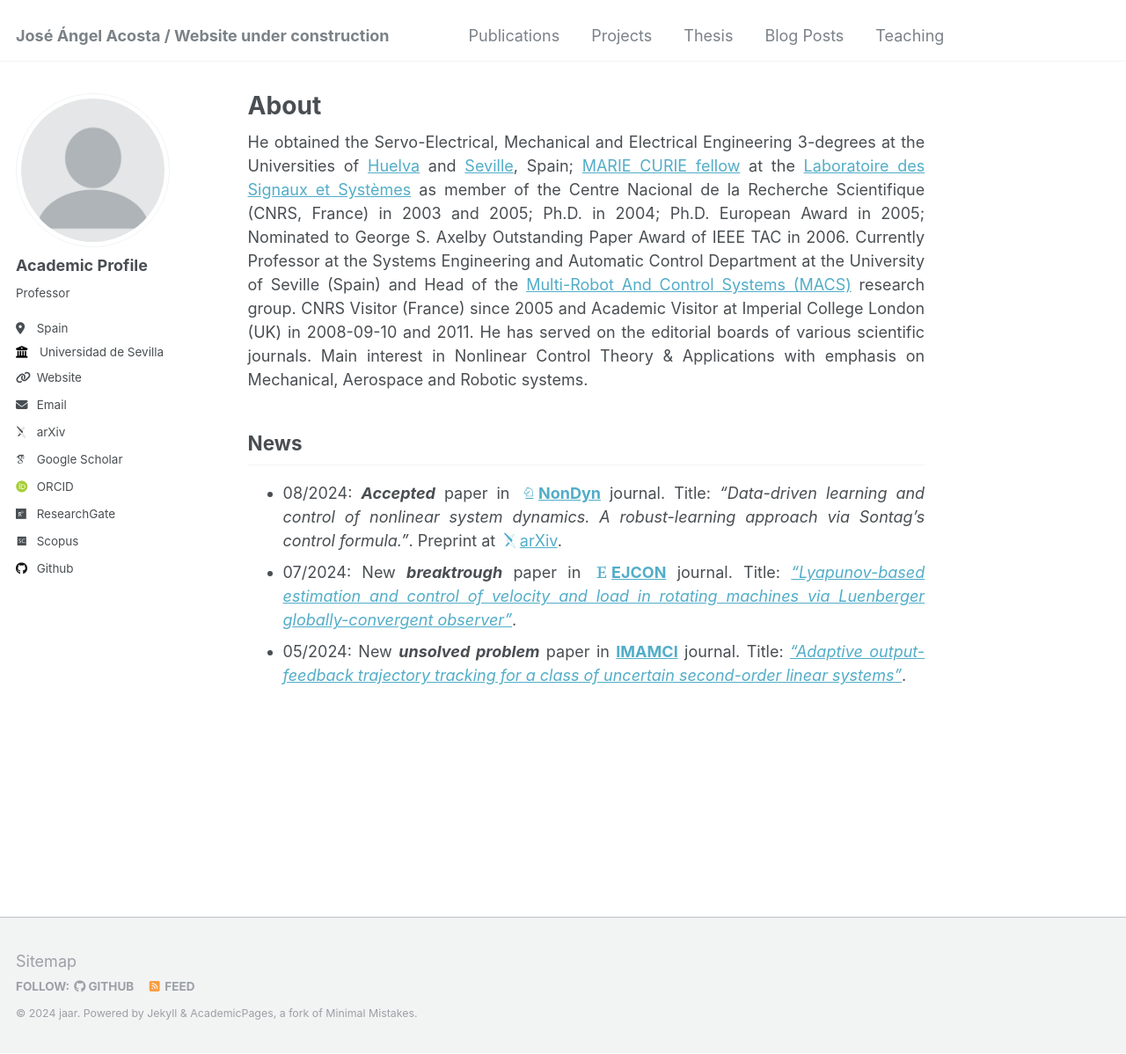
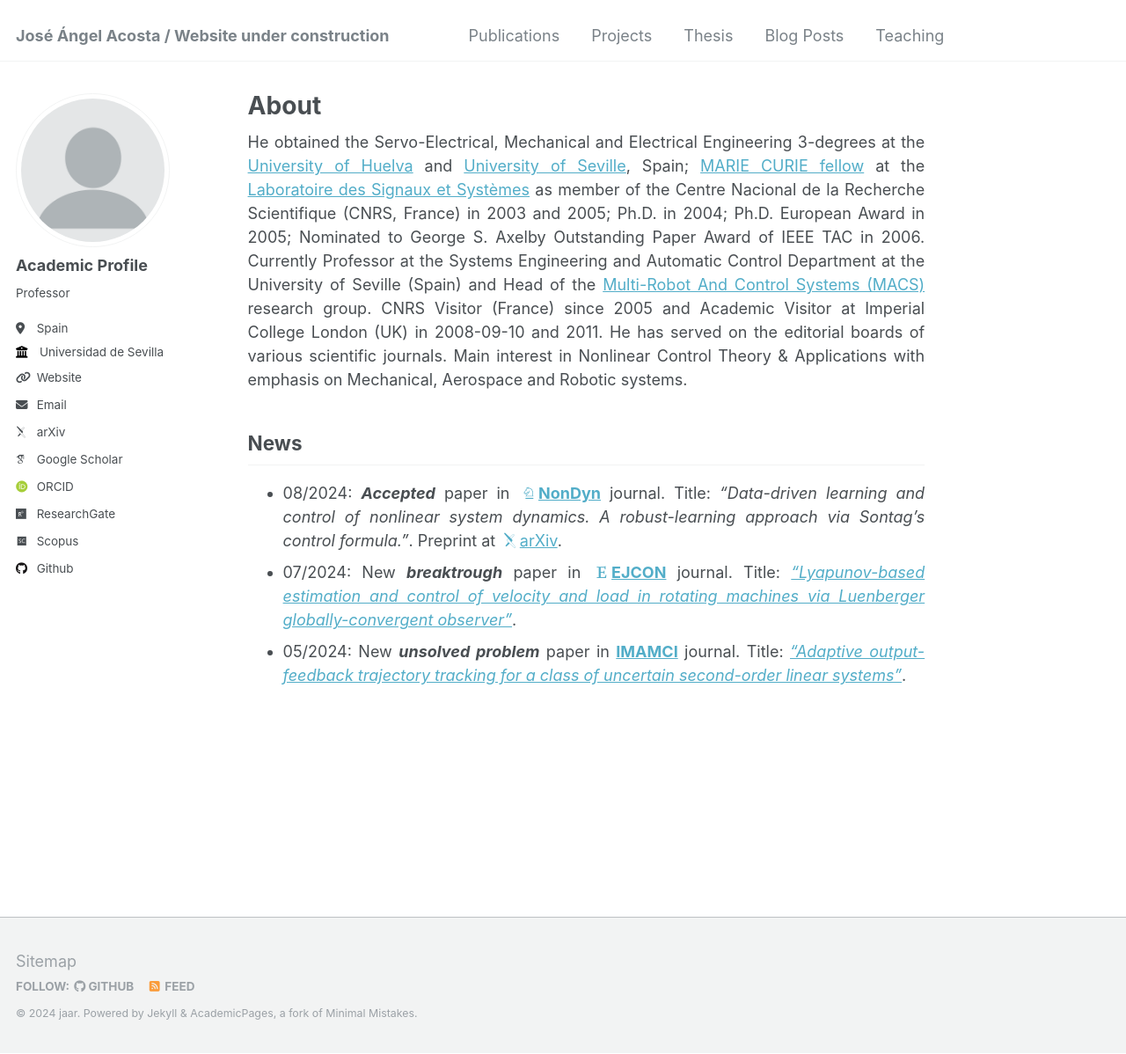
Before and after one commit to jaarhu/jaarhu.github.io, a Jekyll site: the page built from _pages/about.md, in a window 1280 px wide and 1198 px high. Shown: the whole window at 88% size. Built offline with Jekyll 4.4.1, drawn with Linux system fonts in a browser that asks for light colours; some web fonts are replaced.

Commit message:
Update about.md
Adding university ...

```diff
--- a/_pages/about.md
+++ b/_pages/about.md
@@ -7,7 +7,7 @@ redirect_from:
   - /about.html
 ---
 
-He obtained the Servo-Electrical, Mechanical and Electrical Engineering 3-degrees at the Universities of [Huelva](https://www.uhu.es/english/) and [Seville](https://www.us.es), Spain; [MARIE CURIE fellow](https://marie-sklodowska-curie-actions.ec.europa.eu) at the [Laboratoire des Signaux et Systèmes](https://l2s.centralesupelec.fr/en/) as member of the Centre Nacional de la Recherche Scientifique (CNRS, France) in 2003 and 2005; Ph.D. in 2004; Ph.D. European Award in 2005; Nominated to George S. Axelby Outstanding Paper Award of IEEE TAC in 2006. Currently Professor at the Systems Engineering and Automatic Control Department at the University of Seville (Spain) and Head of the [Multi-Robot And Control Systems (MACS)](https://investigacion.us.es/sisius/sis_depgrupos.php?ct=&cs=&seltext=TEP-995&selfield=CodPAI) research group. CNRS Visitor (France) since 2005 and Academic Visitor at Imperial College London (UK) in 2008-09-10 and 2011. He has served on the editorial boards of various scientific journals. Main interest in Nonlinear Control Theory & Applications with emphasis on Mechanical, Aerospace and Robotic systems.
+He obtained the Servo-Electrical, Mechanical and Electrical Engineering 3-degrees at the [University of Huelva](https://www.uhu.es/english/) and [University of Seville](https://www.us.es), Spain; [MARIE CURIE fellow](https://marie-sklodowska-curie-actions.ec.europa.eu) at the [Laboratoire des Signaux et Systèmes](https://l2s.centralesupelec.fr/en/) as member of the Centre Nacional de la Recherche Scientifique (CNRS, France) in 2003 and 2005; Ph.D. in 2004; Ph.D. European Award in 2005; Nominated to George S. Axelby Outstanding Paper Award of IEEE TAC in 2006. Currently Professor at the Systems Engineering and Automatic Control Department at the University of Seville (Spain) and Head of the [Multi-Robot And Control Systems (MACS)](https://investigacion.us.es/sisius/sis_depgrupos.php?ct=&cs=&seltext=TEP-995&selfield=CodPAI) research group. CNRS Visitor (France) since 2005 and Academic Visitor at Imperial College London (UK) in 2008-09-10 and 2011. He has served on the editorial boards of various scientific journals. Main interest in Nonlinear Control Theory & Applications with emphasis on Mechanical, Aerospace and Robotic systems.
 
 ## News
 
```
